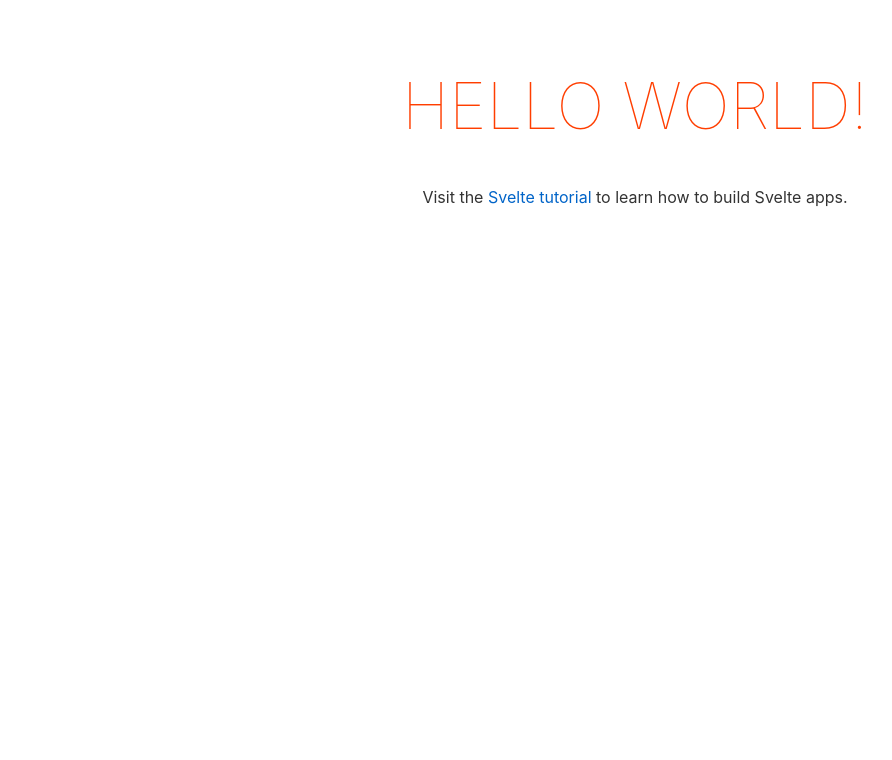
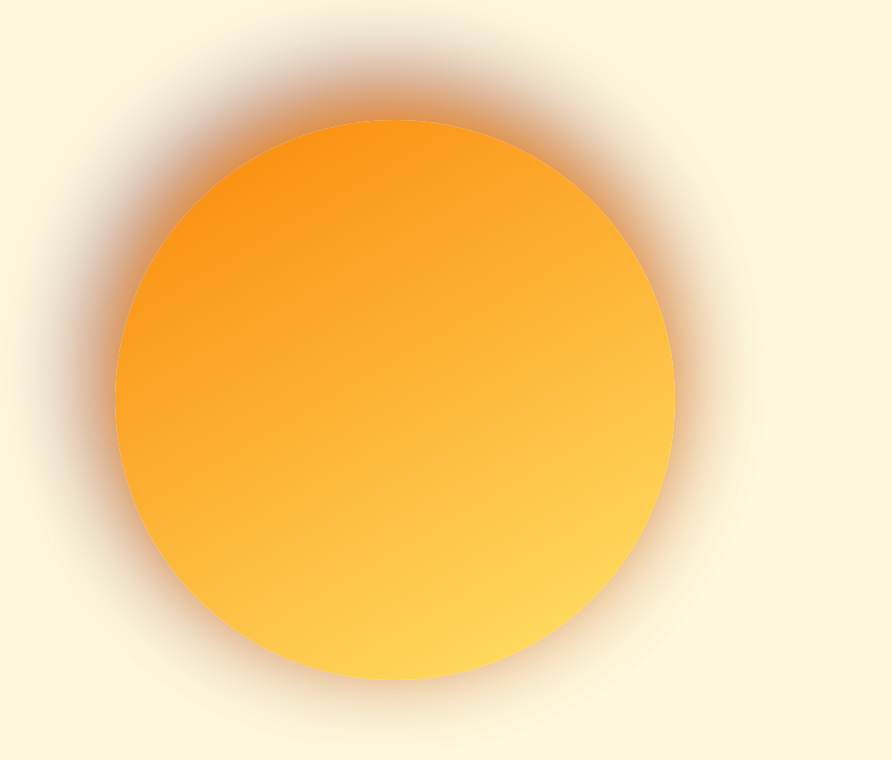
Before and after one commit to MODULUSREBUS/website, a Svelte app: page / in a window 1280 px wide. Shown: the top 760 px of the page, without its empty margins (5-897 px from the left). Built offline with nearby package versions, Linux system fonts and the light colour scheme.

Commit message:
Add Sun with glow animation

```diff
--- a/src/App.svelte
+++ b/src/App.svelte
@@ -1,27 +1,17 @@
 <script>
-	export let name;
+  import Sun from './Sun.svelte'
 </script>
 
 <main>
-	<h1>Hello {name}!</h1>
-	<p>Visit the <a href="https://svelte.dev/tutorial">Svelte tutorial</a> to learn how to build Svelte apps.</p>
+  <Sun />
 </main>
 
 <style>
 	main {
 		text-align: center;
-		padding: 1em;
 		max-width: 240px;
 		margin: 0 auto;
 	}
-
-	h1 {
-		color: #ff3e00;
-		text-transform: uppercase;
-		font-size: 4em;
-		font-weight: 100;
-	}
-
 	@media (min-width: 640px) {
 		main {
 			max-width: none;
--- /dev/null
+++ b/src/Sun.svelte
@@ -0,0 +1,53 @@
+<script>
+</script>
+
+<div class="container">
+  <div class="sun"></div>
+</div>
+
+<style>
+div {
+  position: absolute;
+  width: 100%;
+  height: 100%;
+  top: 0;
+  left: 0;
+}
+
+.container {
+  position: fixed;
+  z-index: 10000;
+  background: #fff8dc;
+}
+.sun {
+  background: linear-gradient(330deg, #ffe469, #fa8607);
+  border-radius: 100%;
+  box-shadow: -10px -40px 50px #fa8607, -15px -30px 60px #9198e5;
+  animation: pulse 10s infinite;
+}
+@keyframes pulse {
+  0% {
+    box-shadow: -10px -40px 50px #fa8607, -15px -30px 60px #9198e5;
+  }
+  70% {
+    box-shadow: -5px -20px 100px #fa8607, -20px -40px 120px #9198e5;
+  }
+}
+
+@media (orientation: landscape) {
+.sun {
+  top: 15vh;
+  left: 15vh;
+  width: 70vh;
+  height: 70vh;
+}
+}
+@media (orientation: portrait) {
+.sun {
+  top: 15vw;
+  left: 15vw;
+  width: 70vw;
+  height: 70vw;
+}
+}
+</style>
--- a/src/main.js
+++ b/src/main.js
@@ -4,9 +4,7 @@ import App from './App.svelte';
 
 const app = new App({
 	target: document.body,
-	props: {
-		name: 'world'
-	}
+	props: {},
 });
 
 export default app;
```
